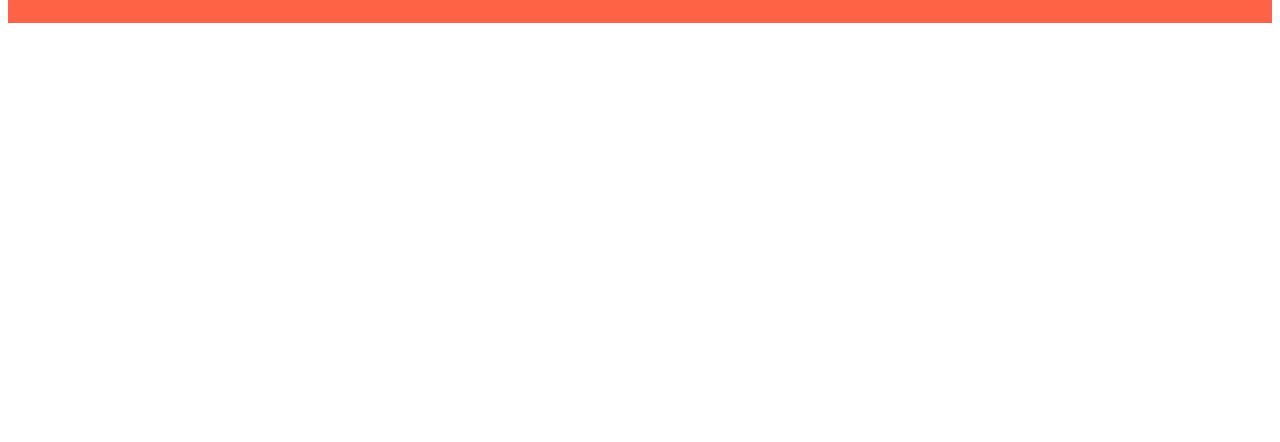
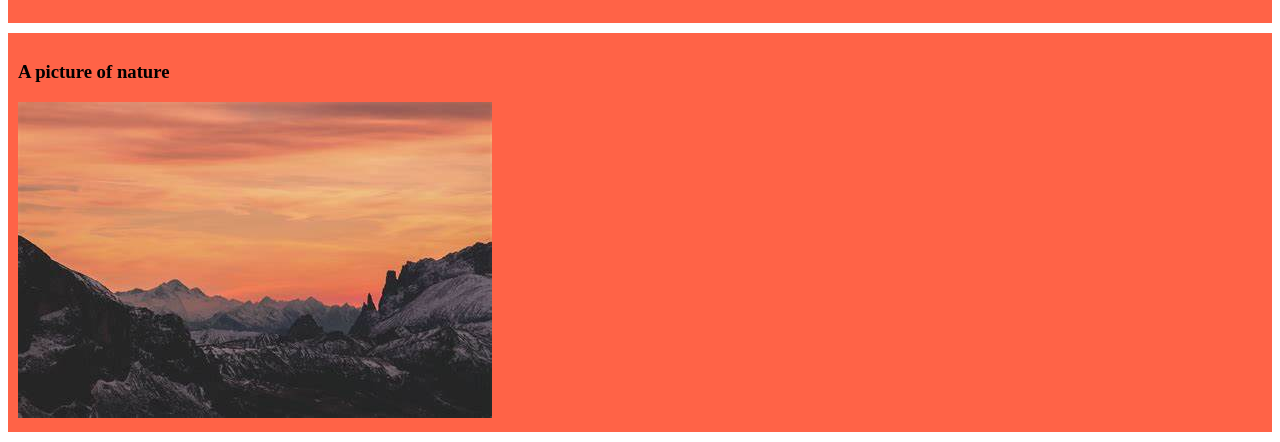
Before and after one commit to FahimSakib270/my-First-github-repo, a plain HTML site: page index.html in a window 1280 px wide. Shown: the part 641-1083 px from the top of the page. Before the commit the page ends 800 px from the top, so only its background shows below. Drawn offline with Linux system fonts and the light colour scheme.

Commit message:
a beautiful nature

```diff
--- a/index.html
+++ b/index.html
@@ -42,5 +42,9 @@
         <li>git push</li>
       </ul>
     </div>
+    <div>
+      <h3>A picture of nature</h3>
+      <img src="image/OIP-C (1).jpg" alt="" />
+    </div>
   </body>
 </html>
```
Also changed, not shown: image/OIP-C (1).jpg (added), image/png-background-image-css.png (added).
